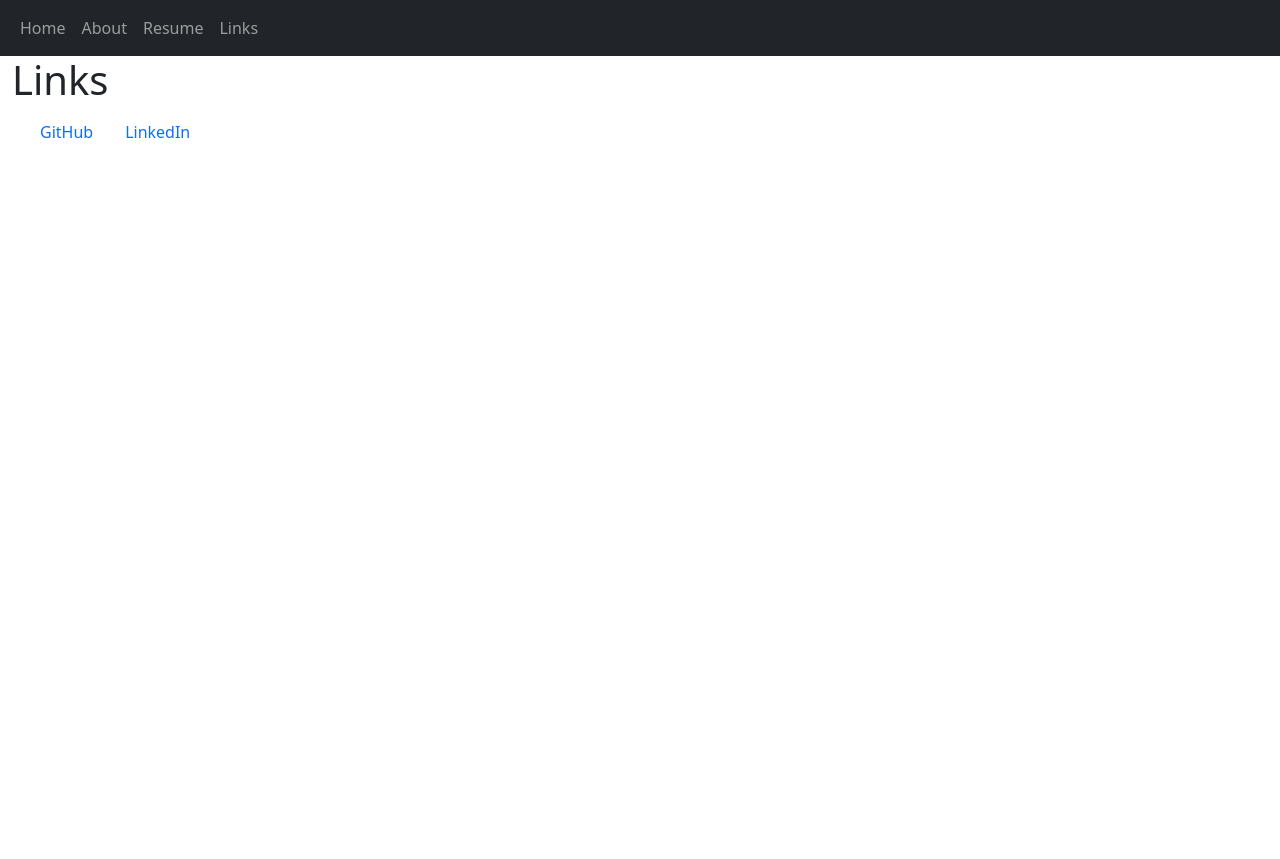
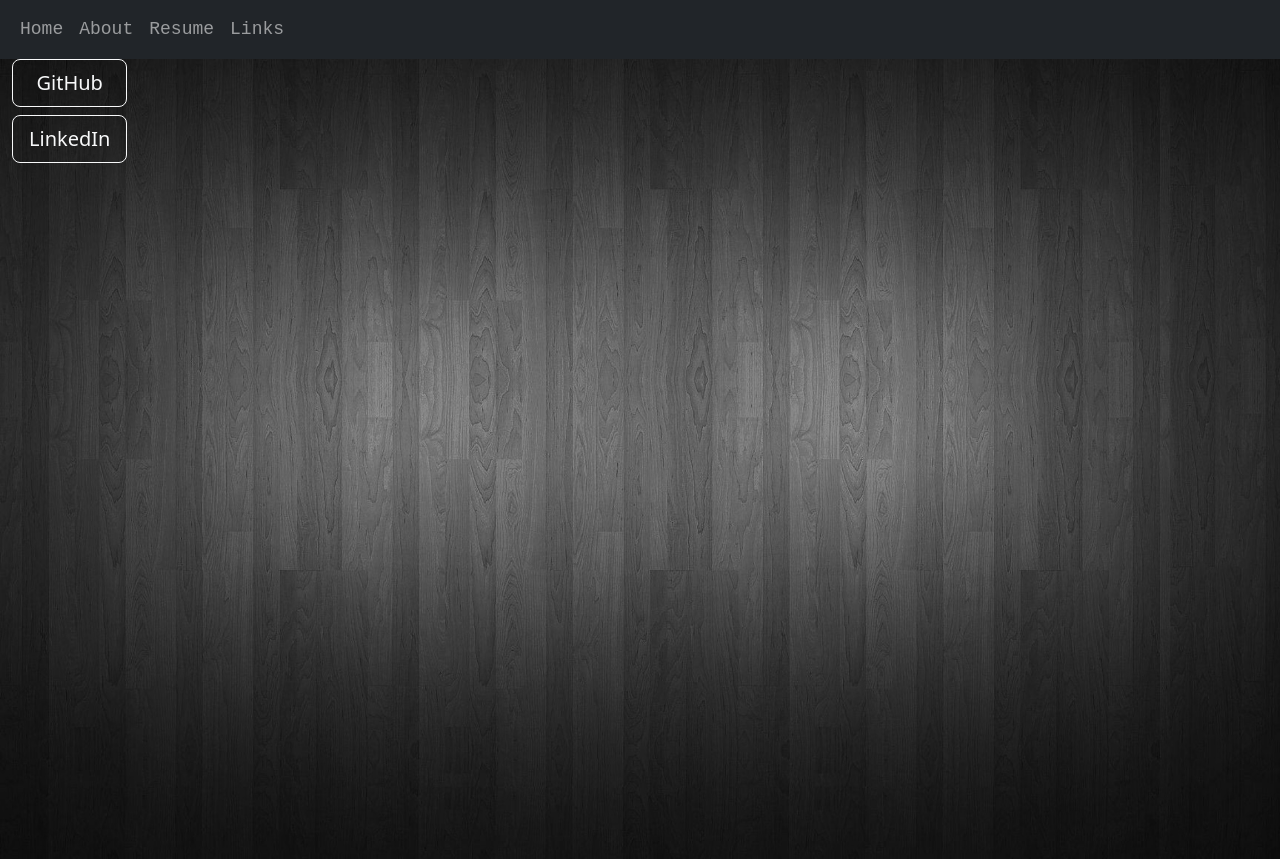
Before and after one commit to johnawin/johnathan-khoa-nguyen, a Gatsby site: page /links in a window 1280 px wide. Before the commit the page ends 800 px from the top, so only its background shows below. Built offline with nearby package versions, Linux system fonts and the light colour scheme; Gatsby itself is replaced by a stand-in of ours.

Commit message:
css overhaul; added background, buttons, font changes

```diff
--- a/gatsby-config.js
+++ b/gatsby-config.js
@@ -3,7 +3,26 @@ module.exports = {
     siteUrl: `https://www.yourdomain.tld`,
   },
   plugins: [
+    {
+      resolve: `gatsby-plugin-sharp`,
+      options: {
+        defaults: {
+          formats: [`auto`, `webp`],
+          placeholder: `dominantColor`,
+          quality: 90,
+          breakpoints: [750, 1080, 1366, 1920],
+          backgroundColor: `transparent`,
+          tracedSVGOptions: {},
+          blurredOptions: {},
+          jpgOptions: {},
+          pngOptions: {},
+          webpOptions: {},
+          avifOptions: {},
+        },
+      },
+    },
     "gatsby-plugin-image",
     "gatsby-plugin-sharp",
+
   ],
 }
--- a/src/components/layout.js
+++ b/src/components/layout.js
@@ -2,12 +2,15 @@ import * as React from 'react'
 import Container from 'react-bootstrap/Container';
 import Nav from 'react-bootstrap/Nav';
 import Navbar from 'react-bootstrap/Navbar';
-import NavDropdown from 'react-bootstrap/NavDropdown';
 import 'bootstrap/dist/css/bootstrap.min.css';
+import * as styles from './layout.module.css';
+import background from '../images/wood_img.jpg';
+import {StaticImage} from 'gatsby-plugin-image'
+
 
 const Layout = ({ pageTitle, children }) => {
   return (
-    <>
+      <>
       <Navbar bg="dark" variant="dark">
         <Container fluid>
           <Nav className="me-auto">
@@ -18,12 +21,15 @@ const Layout = ({ pageTitle, children }) => {
           </Nav>
         </Container>
       </Navbar>
-      <Container fluid bg="dark">
-      <main>
-        <h1>{pageTitle}</h1>
-        {children}
-      </main>
-      </Container>
+      <div className={styles.container}>
+        <h1 className={styles.content}>{children}</h1>
+          <StaticImage
+            alt=""
+            style={{position: "absolute"}}
+            src='../images/wood_img.jpg'
+            className={styles.backgroundImage}
+          />
+      </div>
     </>
   );
 }
--- a/src/components/layout.module.css
+++ b/src/components/layout.module.css
@@ -1,5 +1,40 @@
+
+/*background-image: url('/images/wood_img.jpg');
+
+body, html {
+  height: 100% !important;
+}
+.bg {
+  background-image: url('/images/wood_img.jpg') !important;
+  height: 100vh;
+  background-position: center;
+  background-repeat: no-repeat;
+  background-size: cover;
+}
+*/
+
+p, a, Nav {
+  font-size: 18px;
+  font-family: monospace;
+  display: block;
+  justify-content: center;
+  align-items: center;
+}
+
 .container {
-  margin:auto;
-  max-width: 500px;
-  font-family: sans-serif;
+  color: black;
+  background-color: black;
+  height: 100vh;
+  display: inline-flex;
+  position: static;
 }
+
+.backgroundImage{
+  width: 100%;
+  height: 100%;
+  z-index: 0;
+}
+
+.content{
+  z-index: 10;
+}
--- a/src/pages/links.js
+++ b/src/pages/links.js
@@ -1,7 +1,7 @@
 import * as React from "react"
 import Layout from '../components/layout'
 import Container from 'react-bootstrap/Container';
-
+import Button from 'react-bootstrap/Button';
 import Nav from 'react-bootstrap/Nav';
 
 
@@ -9,9 +9,11 @@ const LinksPage = () =>{
   return (
     <Layout pageTitle="Links">
       <Container fluid>
-        <Nav className="me-auto">
-          <Nav.Link href="https://github.com/johnawin">GitHub</Nav.Link>
-          <Nav.Link href="https://www.linkedin.com/in/johnawin/">LinkedIn</Nav.Link>
+        <Nav>
+          <div className="d-grid gap-2">
+            <Button variant="outline-light" size="lg" href="https://github.com/johnawin">GitHub</Button>
+            <Button variant="outline-light" size="lg" href="https://www.linkedin.com/in/johnawin">LinkedIn</Button>
+          </div>
         </Nav>
       </Container>
     </Layout>
```
Also changed, not shown: src/pages/about.js (+21 -2 lines), src/pages/index.js (+6 -2 lines), src/pages/resume.js (+7 -2 lines), src/images/wood_img.jpg (added).
